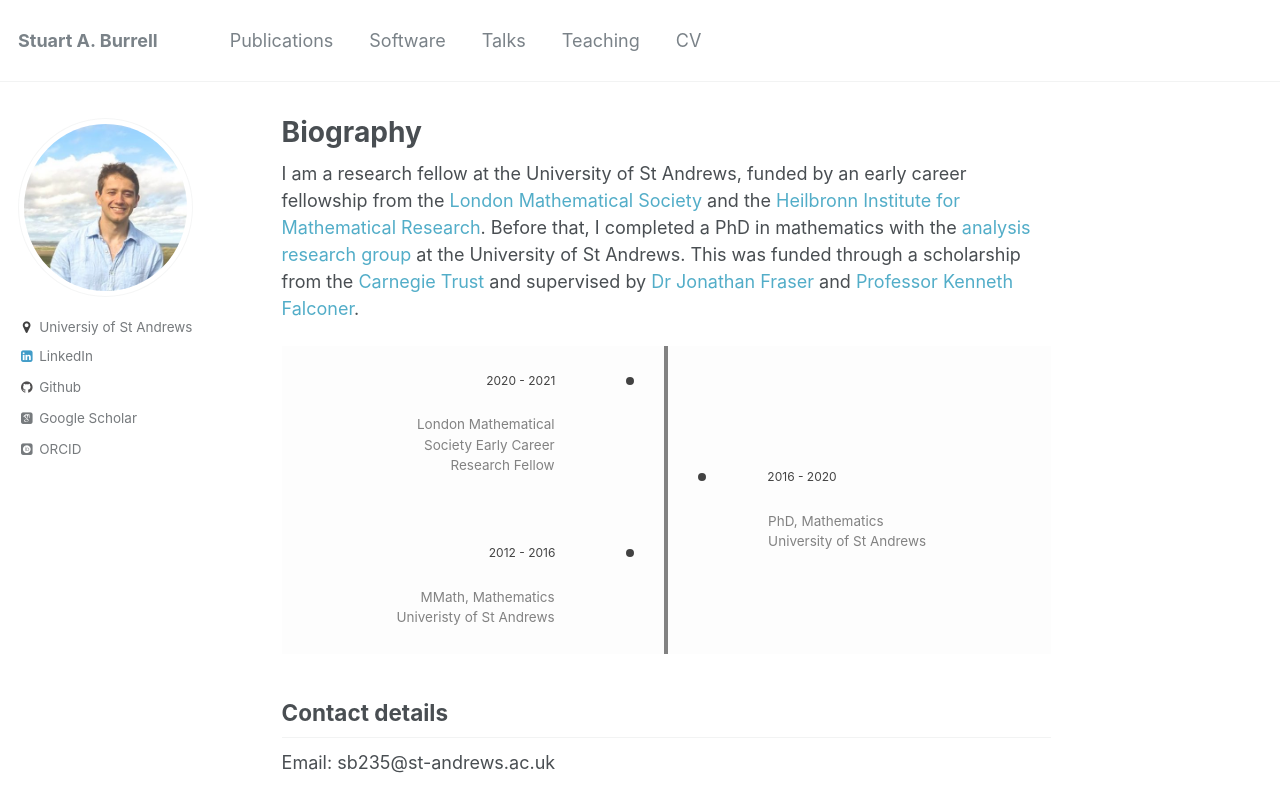
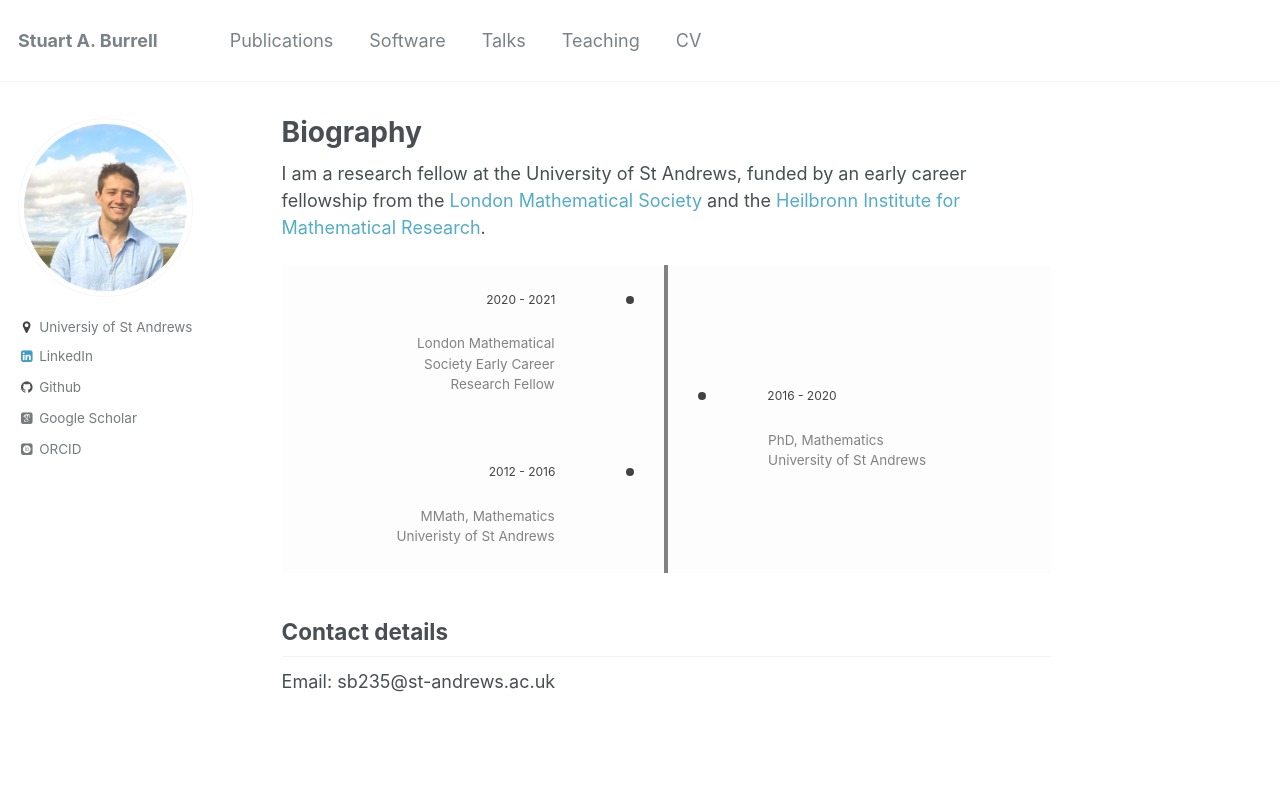
Before and after one commit to stuartburrell/stuartburrell.github.io, a Jekyll site: the page built from _pages/about.md, in a window 1280 px wide. Shown: the top 812 px of the page. Built offline with Jekyll 4.4.1, drawn with Linux system fonts in a browser that asks for light colours; some web fonts are replaced.

```diff
--- a/_pages/about.md
+++ b/_pages/about.md
@@ -9,7 +9,7 @@
   -
 ---
 
-I am a research fellow at the University of St Andrews, funded by an early career fellowship from the [London Mathematical Society](https://www.lms.ac.uk/) and the [Heilbronn Institute for Mathematical Research](https://heilbronn.ac.uk/). Before that, I completed a PhD in mathematics with the [analysis research group](http://www.mcs.st-andrews.ac.uk/pg/pure/Analysis/) at the University of St Andrews. This was funded through a scholarship from the [Carnegie Trust](https://www.carnegie-trust.org/) and supervised by [Dr Jonathan Fraser](http://www.mcs.st-andrews.ac.uk/~jmf32/) and [Professor Kenneth Falconer](http://www.mcs.st-and.ac.uk/~kenneth/).
+I am a research fellow at the University of St Andrews, funded by an early career fellowship from the [London Mathematical Society](https://www.lms.ac.uk/) and the [Heilbronn Institute for Mathematical Research](https://heilbronn.ac.uk/).
 
 |2020 - 2021|London Mathematical<br/>Society Early Career<br/>Research Fellow|
 |2016 - 2020|PhD, Mathematics<br/>University of St Andrews|
```
